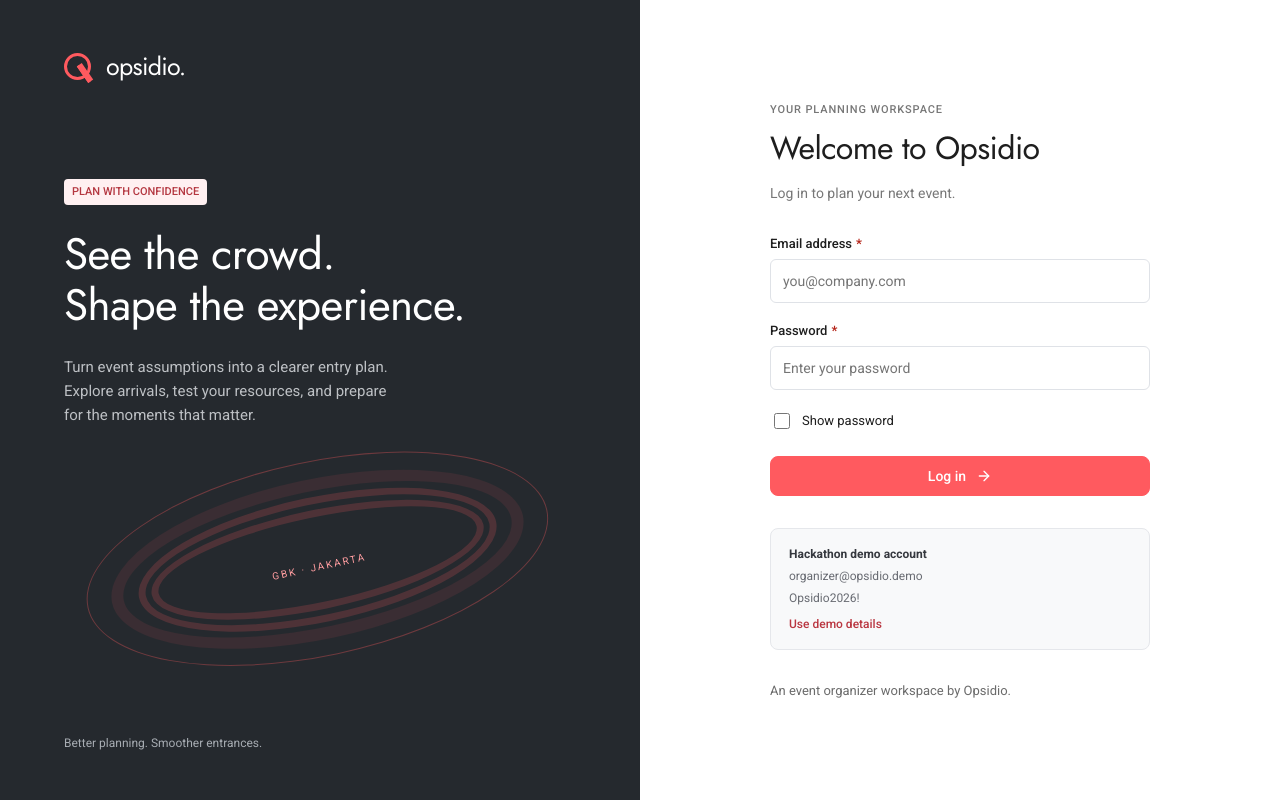
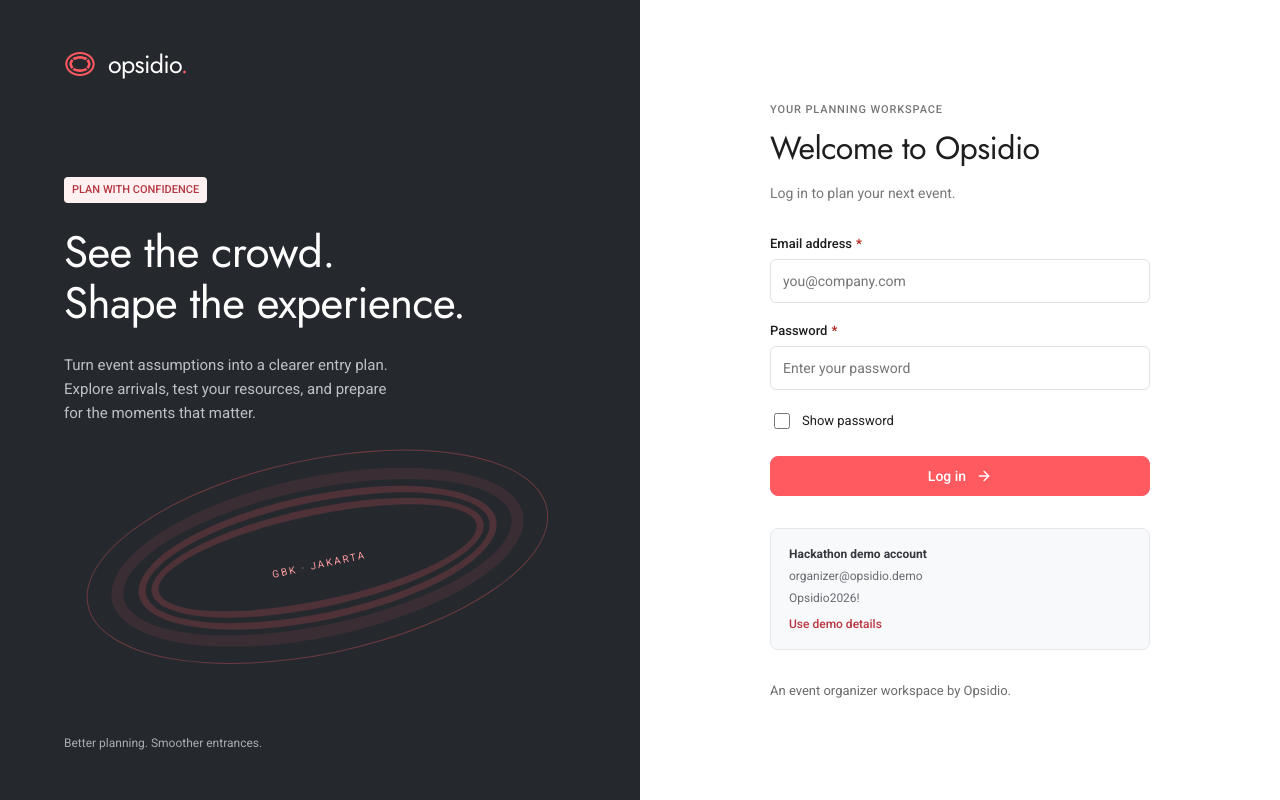
Before and after one commit to opsidio/opsidio, a React (Vite) app in the folder web/: page / in a window 1280 px wide. Built offline with nearby package versions, Linux system fonts and the light colour scheme.

Commit message:
Apply approved stadium O branding across Opsidio

```diff
--- a/web/index.html
+++ b/web/index.html
@@ -1,2 +1,2 @@
 <!doctype html>
-<html lang="en"><head><meta charset="UTF-8"/><meta name="viewport" content="width=device-width,initial-scale=1.0"/><meta name="theme-color" content="#f5f6fa"/><title>Opsidio · Event Planning</title></head><body><div id="root"></div><script type="module" src="/src/main.tsx"></script></body></html>
+<html lang="en"><head><meta charset="UTF-8"/><meta name="viewport" content="width=device-width,initial-scale=1.0"/><meta name="theme-color" content="#f5f6fa"/><link rel="icon" type="image/svg+xml" href="/src/brand/stadium-o.svg"/><title>Opsidio · Event Planning</title></head><body><div id="root"></div><script type="module" src="/src/main.tsx"></script></body></html>
--- /dev/null
+++ b/web/src/brand/Brand.tsx
@@ -0,0 +1,28 @@
+import "@fontsource/jost/latin-600.css";
+import stadiumMark from "./stadium-o.svg";
+import "./brand.css";
+
+export function BrandMark() {
+  return (
+    <img
+      className="op-mark"
+      src={stadiumMark}
+      width={32}
+      height={32}
+      alt=""
+      aria-hidden="true"
+      draggable={false}
+    />
+  );
+}
+
+export function Brand({ mark = true }: { mark?: boolean }) {
+  return (
+    <span className="op-brand" role="img" aria-label="Opsidio">
+      {mark && <BrandMark />}
+      <span className="op-wordmark" aria-hidden="true">
+        opsidio<span className="op-brand-dot">.</span>
+      </span>
+    </span>
+  );
+}
--- /dev/null
+++ b/web/src/brand/brand.css
@@ -0,0 +1,24 @@
+.op-brand {
+  display: inline-flex;
+  align-items: center;
+  flex-shrink: 0;
+  gap: 12px;
+  font-family: "Jost", "Futura", sans-serif;
+  font-size: 25px;
+  font-weight: 600;
+  letter-spacing: -0.7px;
+  line-height: 1;
+}
+.op-mark {
+  display: block;
+  flex: none;
+  width: 32px;
+  height: 32px;
+}
+.op-wordmark {
+  display: block;
+  white-space: nowrap;
+}
+.op-brand-dot {
+  color: #ff5a5f;
+}
--- a/web/src/dashboard/App.tsx
+++ b/web/src/dashboard/App.tsx
@@ -26,7 +26,7 @@ import {
 } from "lucide-react";
 import PlanForm from "./PlanForm";
 import { RequiredMark, FieldMessage } from "./FormField";
-import { Badge, Brand, Button, Card, GbkDemoLink, Heading, Notice } from "./ui";
+import { Badge, Brand, BrandMark, Button, Card, GbkDemoLink, Heading, Notice } from "./ui";
 import { eventSimulationVersions, eventWorkspaceHref, readEventVersionPlan, saveEventFormVersion } from "../simulation/ui/useSimulationVersions";
 import {
   exportJSON,
@@ -334,7 +334,7 @@ export default function App() {
           aria-label="Opsidio home"
           onClick={() => navigate("/")}
         >
-          <span className="op-mark" />
+          <BrandMark />
         </button>
         <nav>
           {icons.map(({ id, icon: Icon, label, path }) => (
--- a/web/src/dashboard/dashboard.css
+++ b/web/src/dashboard/dashboard.css
@@ -72,8 +72,7 @@ input[type="range"] {
 }
 h1,
 h2,
-h3,
-.op-brand {
+h3 {
   font-family: var(--heading);
   font-weight: 500;
 }
@@ -184,33 +183,6 @@ small {
   background: #fff7e6;
   color: #8d5b00;
 }
-.op-brand {
-  font-size: 25px;
-  font-weight: 600;
-  letter-spacing: -0.7px;
-  display: inline-flex;
-  align-items: center;
-  gap: 15px;
-}
-.op-mark {
-  display: block;
-  width: 32px;
-  height: 32px;
-  border: 3px solid var(--coral);
-  border-radius: 50%;
-  position: relative;
-}
-.op-mark:after {
-  content: "";
-  position: absolute;
-  bottom: -6px;
-  right: 0;
-  transform: rotate(-35deg);
-  width: 3px;
-  height: 20px;
-  background: var(--coral);
-  border-left: 3px solid var(--coral);
-}
 .op-heading {
   display: flex;
   justify-content: space-between;
@@ -908,10 +880,6 @@ summary {
 .op-login-story > .op-brand {
   position: relative;
   z-index: 1;
-}
-.op-login-story > .op-brand .op-mark {
-  width: 27px;
-  height: 27px;
 }
 .op-login-story > div {
   margin: 64px 0 32px;
--- a/web/src/dashboard/ui.tsx
+++ b/web/src/dashboard/ui.tsx
@@ -1,5 +1,6 @@
 import type { ReactNode, ButtonHTMLAttributes } from "react";
 import { ArrowRight, ArrowUpRight, Info } from "lucide-react";
+export { Brand, BrandMark } from "../brand/Brand";
 export function Button({
   children,
   primary = false,
@@ -84,13 +85,6 @@ export function Notice({
     </div>
   );
 }
-export function Brand({ mark = false }: { mark?: boolean }) {
-  return (
-    <span className="op-brand">
-      {mark && <span className="op-mark" />}opsidio.
-    </span>
-  );
-}
 export function Heading({
   title,
   children,
--- a/web/src/simulation/ui/SimulationChrome.css
+++ b/web/src/simulation/ui/SimulationChrome.css
@@ -28,8 +28,7 @@
   background: var(--sim-surface); border-bottom: 1px solid var(--sim-border);
 }
 .sim-toolbar-identity, .sim-toolbar-actions { display: flex; align-items: center; gap: 10px; }
-.sim-wordmark { font-weight: 760; font-size: 22px; letter-spacing: -.055em; line-height: 1; }
-.sim-wordmark span { color: var(--sim-accent); }
+.sim-toolbar .op-brand { font-size: 22px; gap: 10px; }
 .sim-toolbar-context { display: grid; gap: 3px; border-left: 1px solid var(--sim-border); padding-left: 14px; margin-left: 5px; }
 .sim-toolbar-context strong { font-size: 13px; line-height: 1.2; }
 .sim-toolbar-context small { font-size: 11px; color: var(--sim-muted); }
@@ -65,7 +64,8 @@
   .simulation-theme { --sim-toolbar-height: 91px; }
   .sim-toolbar { flex-wrap: wrap; gap: 8px; padding: 9px 12px; }
   .sim-toolbar-identity { width: 100%; }
-  .sim-wordmark { font-size: 19px; }
+  .sim-toolbar .op-brand { font-size: 19px; gap: 8px; }
+  .sim-toolbar .op-mark { width: 28px; height: 28px; }
   .sim-toolbar-context { display: flex; align-items: center; gap: 8px; }
   .sim-toolbar-context strong { font-size: 11px; }
   .sim-toolbar-context small { display: none; }
--- a/web/src/simulation/ui/SimulationChrome.tsx
+++ b/web/src/simulation/ui/SimulationChrome.tsx
@@ -1,4 +1,5 @@
 import type { ReactNode } from 'react'
+import { Brand } from '../../brand/Brand'
 import './SimulationChrome.css'
 
 export type SimulationTool = 'editor' | 'controls' | 'report' | 'optimize'
@@ -20,7 +21,7 @@ export function SimulationToolbar({ active, revision, versionPicker, eventName,
 }) {
   return <header className="sim-toolbar">
     <div className="sim-toolbar-identity">
-      <span className="sim-wordmark">opsidio<span>.</span></span>
+      <Brand />
       <div className="sim-toolbar-context"><strong>{eventName || 'GBK Simulation'}</strong>
         <small>{backToPlan ? <a href={backToPlan}>Back to plan</a> : 'Coldplay demo'} · Revision {revision}</small>
       </div>
```
Also changed, not shown: web/src/brand/stadium-o.svg (added).
